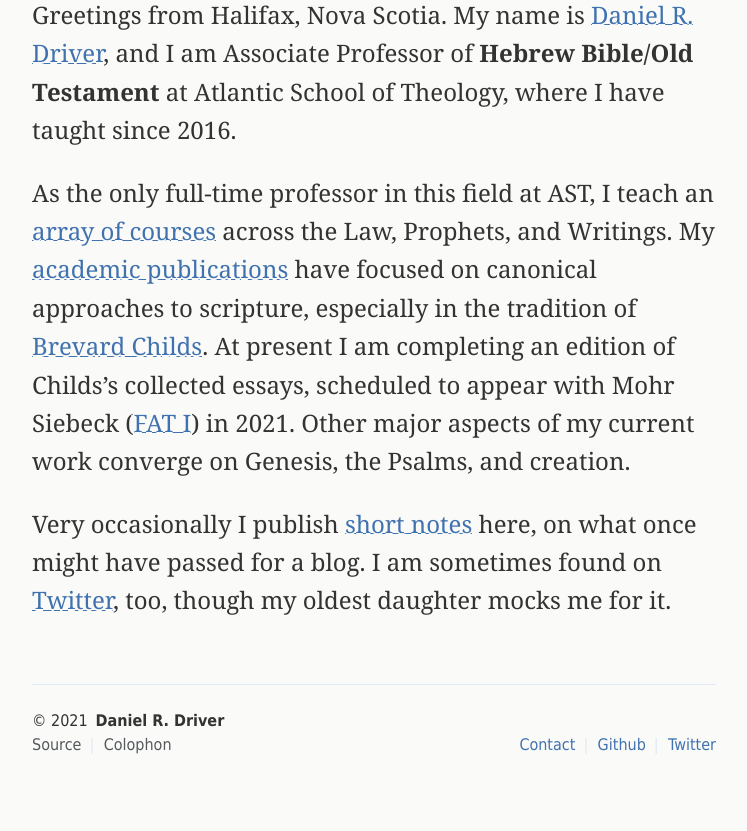
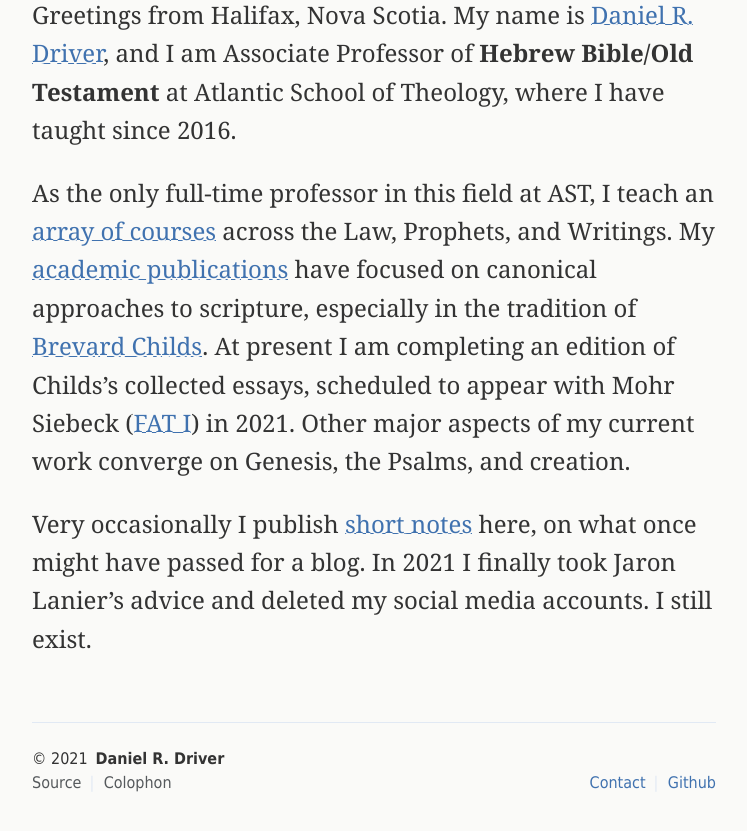
Before and after one commit to danieldriver/danieldriver.github.io, a Jekyll site: the page built from index.md, in a window 1280 px wide, cut to the strip 104-995 px from the top of the page. Shown: the top 831 px of the strip, without its empty margins (266-1013 px from the left). Built offline with Jekyll 4.4.1, drawn with Linux system fonts in a browser that asks for light colours; a script that is not in the unit is left out.

Commit message:
delete social media

```diff
--- a/_config.yml
+++ b/_config.yml
@@ -10,7 +10,7 @@ permalink: /:year/:title/   # how should we display posts url
 # Meta settings
 email: daniel@lente.net
 author: Daniel R. Driver
-twitter_username: danieldriver
+# twitter_username: danieldriver
 github_username: danieldriver
 github_source: danieldriver.github.io
 
--- a/index.md
+++ b/index.md
@@ -9,7 +9,6 @@ layout: default
   My [academic publications](work/) have focused on canonical approaches to scripture, especially in the tradition of [Brevard Childs](bsc/). At present I am completing an edition of Childs's collected essays, scheduled to appear with Mohr Siebeck ([FAT I](https://www.mohrsiebeck.com/en/monograph-series/forschungen-zum-alten-testament-fat)) in 2021.
   Other major aspects of my current work converge on Genesis, the Psalms, and creation.
 
-  Very occasionally I publish [short notes](notes/) here, on what once might have passed for a blog. I am sometimes found on [Twitter](https://twitter.com/danieldriver), too, though my oldest daughter mocks me for it.
+  Very occasionally I publish [short notes](notes/) here, on what once might have passed for a blog. In 2021 I finally took Jaron Lanier's advice and deleted my social media accounts. I still exist.
 
-<!--   I also maintain [lente.net](http://lente.net), a website named for the oxymoronic motto *festina lente* and dedicated to an ecumenical pursuit of things biblical and theological. -->
 </div>
```
